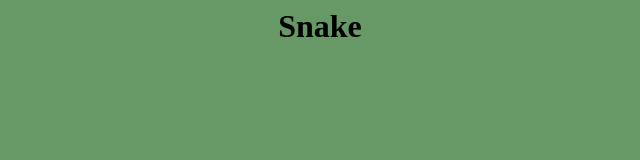
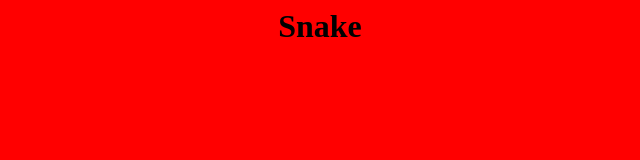
Before and after one commit to firehacker12/firehacker12.github.io, a plain HTML site: page index.html in a window 1280 px wide. Shown: the whole page, without its empty margins (320-960 px from the left). Drawn offline with Linux system fonts and the light colour scheme.

Commit message:
Update index.html

```diff
--- a/index.html
+++ b/index.html
@@ -1,7 +1,7 @@
 <title>Snake</title>
 <style>
   body {
-    background-color:#696;
+    background-color:rgb(255, 0, 0);
   }
 </style>
 <div align="center" style="cursor:progress;">
```
